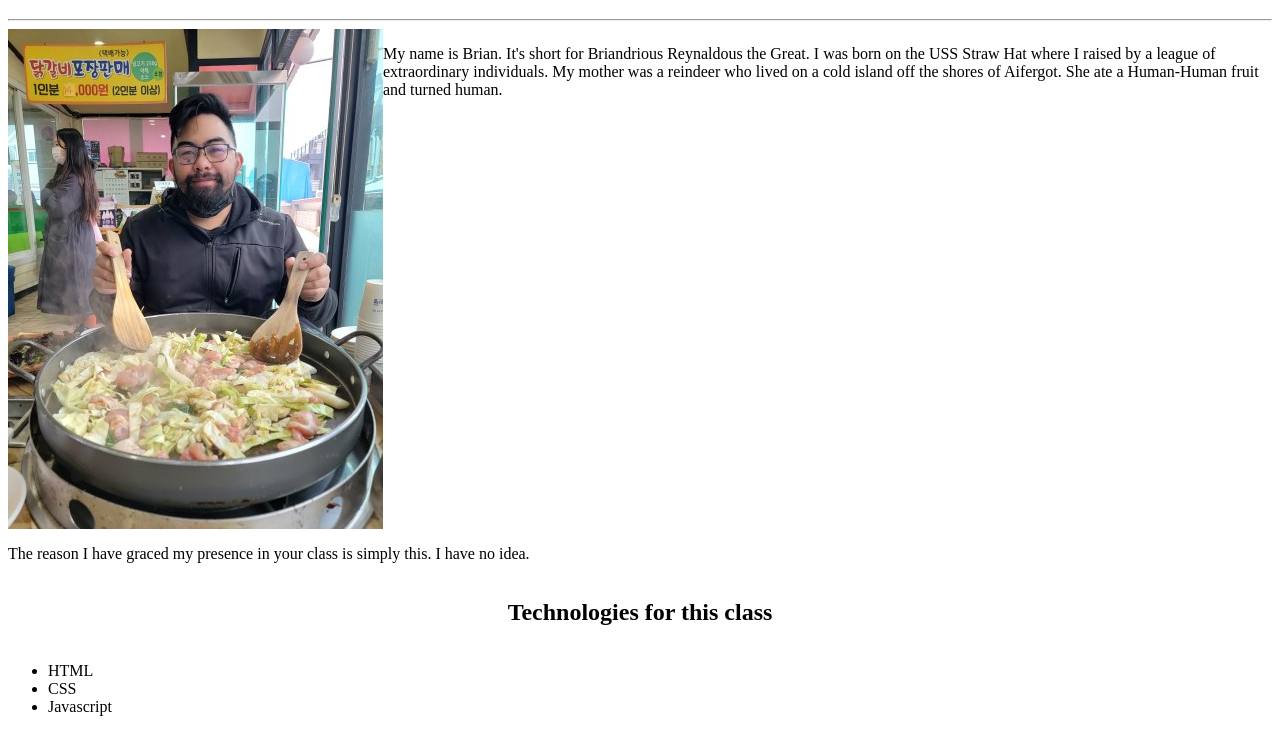
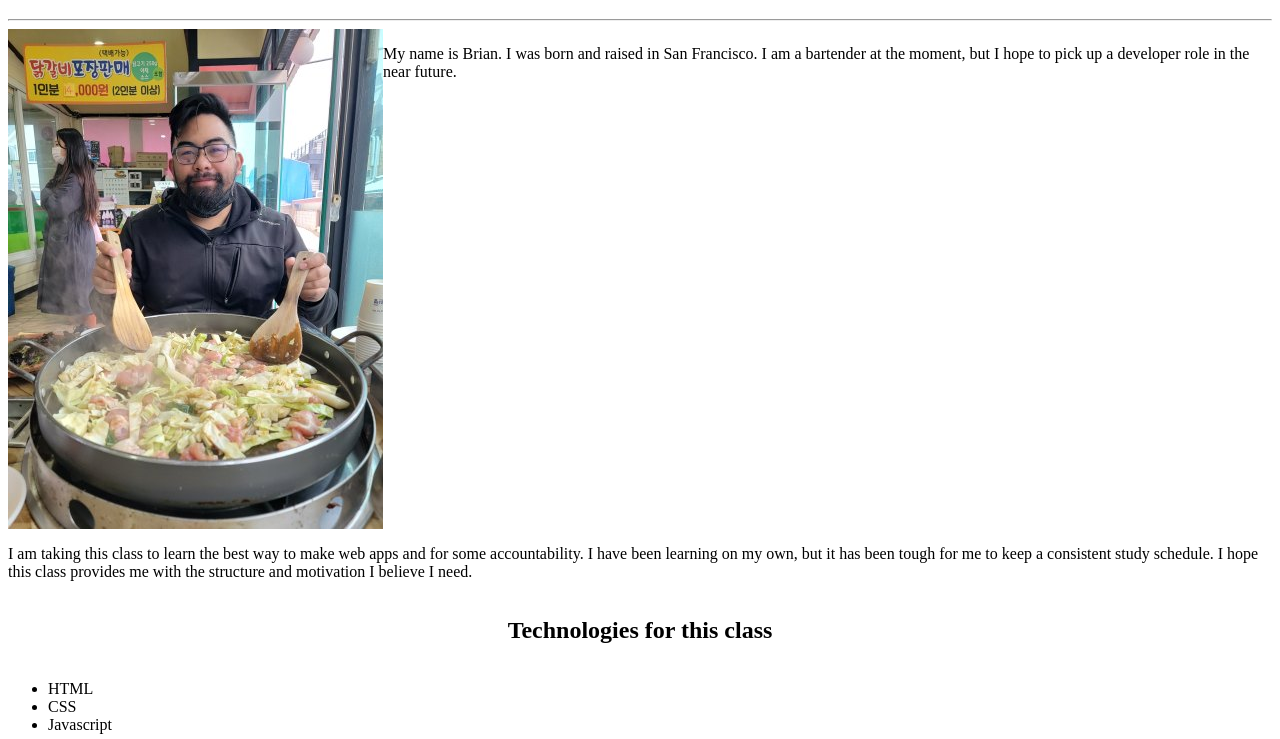
Before and after one commit to brondolo/brondolo.github.io, a plain HTML site: page CNIT133M/Homework_1/index.html in a window 1280 px wide. Shown: the part 61-800 px from the top of the page. Drawn offline with Linux system fonts and the light colour scheme.

Commit message:
updated about me and reasons why. fixed div tags

```diff
--- a/CNIT133M/Homework_1/index.html
+++ b/CNIT133M/Homework_1/index.html
@@ -13,16 +13,19 @@
             <div class="about-me">
                 <img src="photos/rolo2.jpg" alt="man eating food">
                 <p>
-                My name is Brian. It's short for Briandrious Reynaldous the Great.
-                I was born on the USS Straw Hat where I raised by a league of extraordinary individuals.
-                My mother was a reindeer who lived on a cold island off the shores of Aifergot. She ate a Human-Human fruit and turned human.
+                My name is Brian. I was born and raised in San Francisco.
+                I am a bartender at the moment, but I hope to pick up a developer role in the near future.
                 </p>
             </div>
 
+            <div class="reasons-why-in-class">
+                <p>
+                I am taking this class to learn the best way to make web apps and for some accountability.
+                I have been learning on my own, but it has been tough for me to keep a consistent study
+                schedule. I hope this class provides me with the structure and motivation I believe I need.
+                </p>
+            </div>
 
-            <p>
-                The reason I have graced my presence in your class is simply this. I have no idea.
-            </p>
             <div class="tech-for-class">
                 <div class="tech-for-class-heading"><h2>Technologies for this class</h2></div>
                 <div class="tech-for-class-list">
@@ -36,7 +39,6 @@
 
             <div class="resources">
                 <div class="resources-heading"><h2>Resources</h2></div>
-            </div>
                 <div class="resources-list">
                     <ul>
                         <li>
@@ -51,7 +53,7 @@
                         </li>
                     </ul>
                 </div>
-
+            </div>
 
         </body>
     </html>
```
Lines whose indentation alone changed are shown as unchanged.
